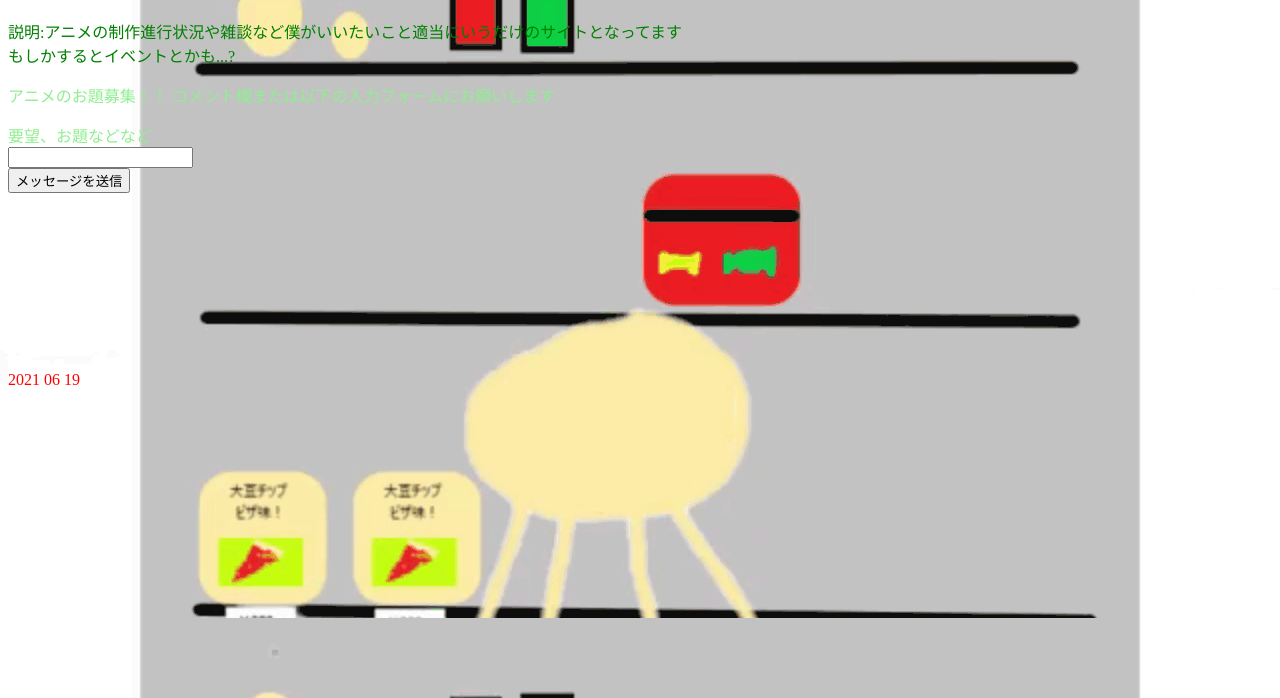
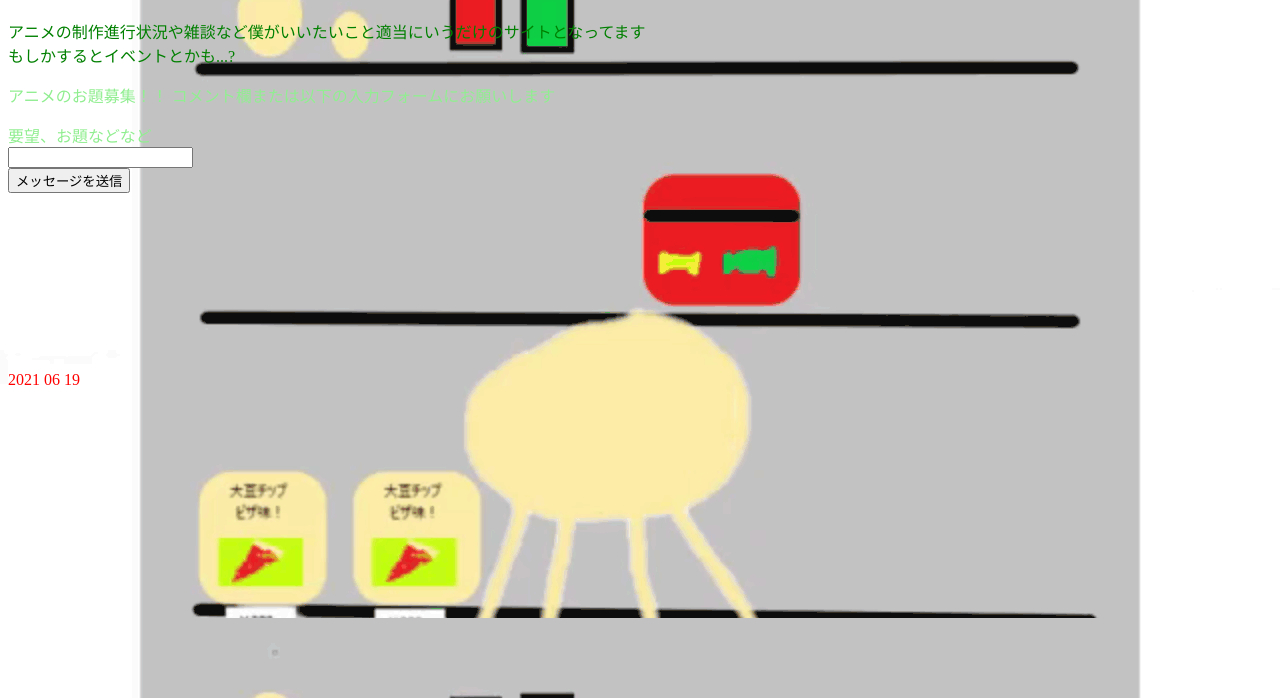
Before and after one commit to Jetblackphoenix/my-site-1, a plain HTML site: page index.html in a window 1280 px wide. Shown: the part 102-800 px from the top of the page. Drawn offline with Linux system fonts and the light colour scheme.

Commit message:
Update index.html

```diff
--- a/index.html
+++ b/index.html
@@ -12,7 +12,7 @@
     <font color=blue></color>
     <h1>大豆のぶろぐ</h1>
     <font color=green></color>
-    説明:アニメの制作進行状況や雑談など僕がいいたいこと適当にいうだけのサイトとなってます
+    アニメの制作進行状況や雑談など僕がいいたいこと適当にいうだけのサイトとなってます
     <br>
     もしかするとイベントとかも...?
     <font color=lightgreen></color>
```
